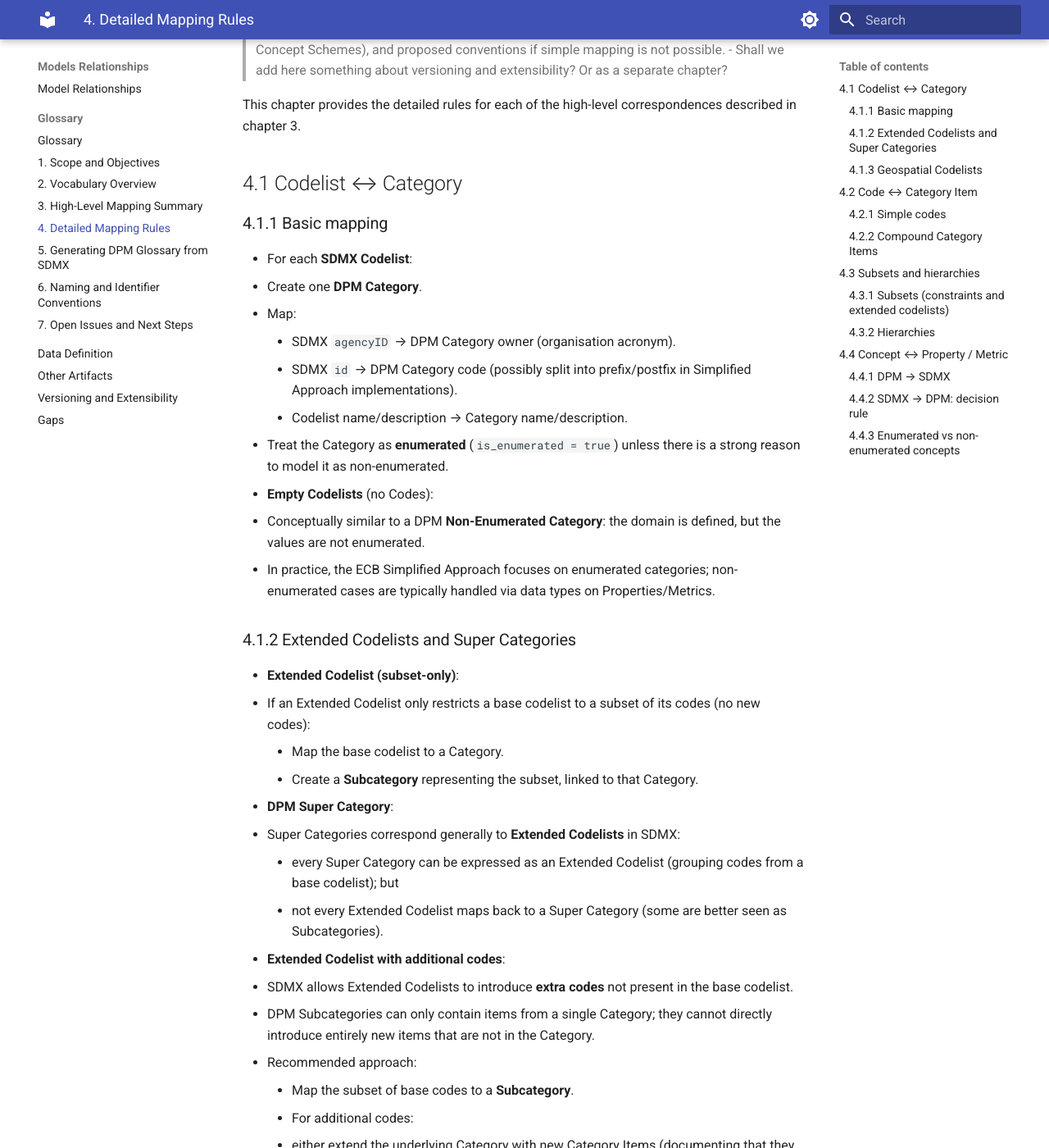
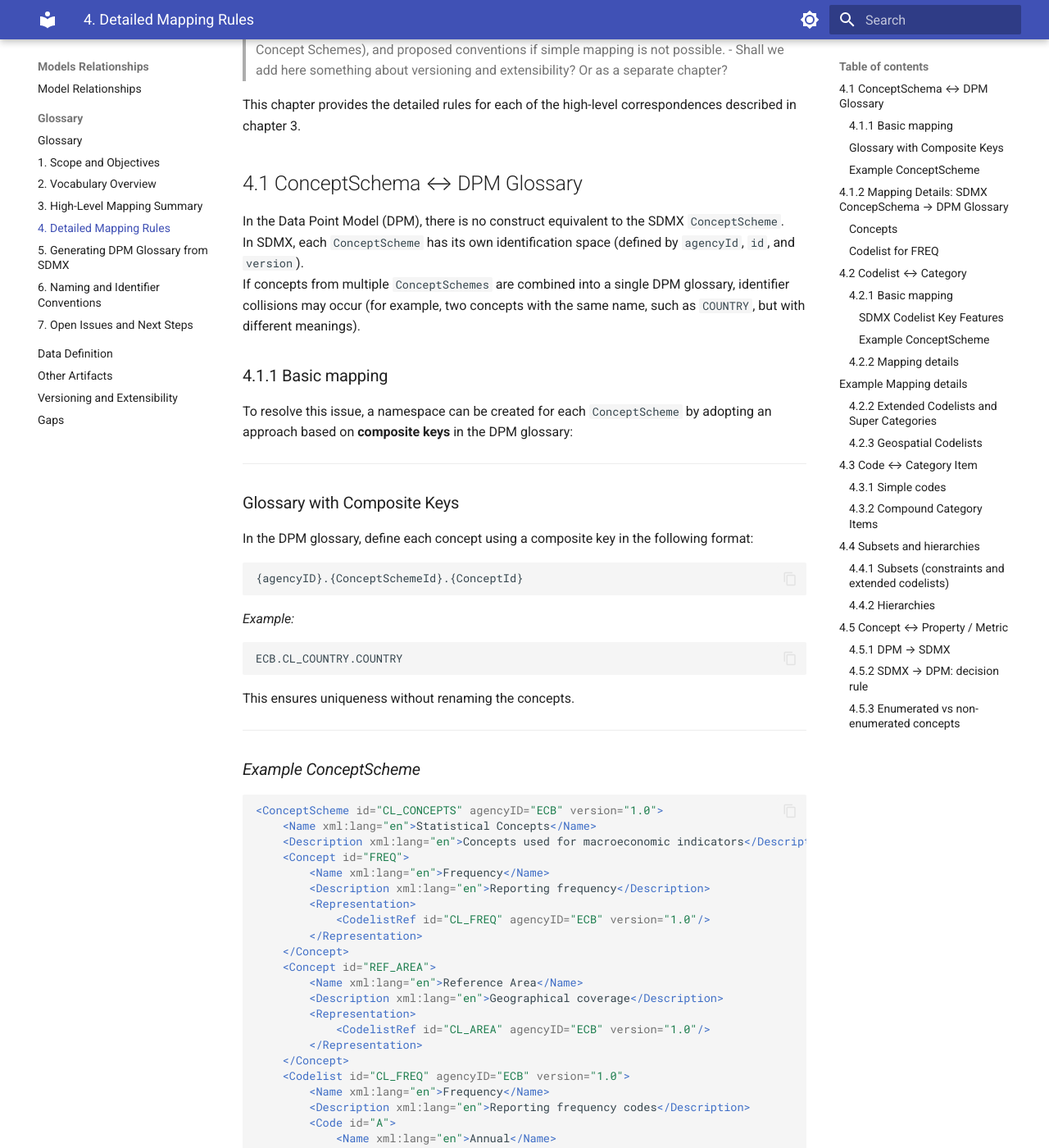
Before and after one commit to sdmx-twg/wp-sdmx-dpm, an MkDocs documentation site: the page built from docs/models-relationships/01_glossary/04_detailed_mapping_rules.md, in a window 1280 px wide and 1400 px high, scrolled down 231 px. Shown: the whole window at 82% size. Built offline with MkDocs 1.6.1 and Material for MkDocs 9.7.7, drawn with Linux system fonts in a browser that asks for light colours; some of the changed text lies outside the part shown.

Commit message:
ConceptSchema e Codelist detailed mapping

````diff
--- a/docs/models-relationships/01_glossary/04_detailed_mapping_rules.md
+++ b/docs/models-relationships/01_glossary/04_detailed_mapping_rules.md
@@ -8,24 +8,149 @@
 
 
 This chapter provides the detailed rules for each of the high-level correspondences described in chapter 3.
-
-## 4.1 Codelist ↔ Category
+## 4.1 ConceptSchema ↔ DPM Glossary
+In the Data Point Model (DPM), there is no construct equivalent to the SDMX `ConceptScheme`.
+In SDMX, each `ConceptScheme` has its own identification space (defined by `agencyId`, `id`, and `version`).
+If concepts from multiple `ConceptSchemes` are combined into a single DPM glossary, identifier collisions may occur (for example, two concepts with the same name, such as `COUNTRY`, but with different meanings).
 
 ### 4.1.1 Basic mapping
 
+To resolve this issue, a namespace can be created for each `ConceptScheme` by adopting an approach based on **composite keys** in the DPM glossary:
+
+---
+
+### Glossary with Composite Keys
+In the DPM glossary, define each concept using a composite key in the following format:
+
+```
+{agencyID}.{ConceptSchemeId}.{ConceptId}
+```
+
+*Example:*
+```
+ECB.CL_COUNTRY.COUNTRY
+```
+
+This ensures uniqueness without renaming the concepts.
+
+---
+
+### *Example ConceptScheme*
+```xml
+<ConceptScheme id="CL_CONCEPTS" agencyID="ECB" version="1.0">
+    <Name xml:lang="en">Statistical Concepts</Name>
+    <Description xml:lang="en">Concepts used for macroeconomic indicators</Description>
+    <Concept id="FREQ">
+        <Name xml:lang="en">Frequency</Name>
+        <Description xml:lang="en">Reporting frequency</Description>
+        <Representation>
+            <CodelistRef id="CL_FREQ" agencyID="ECB" version="1.0"/>
+        </Representation>
+    </Concept>
+    <Concept id="REF_AREA">
+        <Name xml:lang="en">Reference Area</Name>
+        <Description xml:lang="en">Geographical coverage</Description>
+        <Representation>
+            <CodelistRef id="CL_AREA" agencyID="ECB" version="1.0"/>
+        </Representation>
+    </Concept>
+    <Codelist id="CL_FREQ" agencyID="ECB" version="1.0">
+        <Name xml:lang="en">Frequency</Name>
+        <Description xml:lang="en">Reporting frequency codes</Description>
+        <Code id="A">
+            <Name xml:lang="en">Annual</Name>
+        </Code>
+        <Code id="Q">
+            <Name xml:lang="en">Quarterly</Name>
+        </Code>
+        <Code id="M">
+            <Name xml:lang="en">Monthly</Name>
+        </Code>
+    </Codelist>
+</ConceptScheme>
+```
+
+---
+
+## 4.1.2 **Mapping Details: SDMX ConcepSchema → DPM Glossary**
+
+### **Concepts**
+| SDMX Concept | Composite Key in DPM Glossary | Description            |
+|--------------|--------------------------------|------------------------|
+| FREQ         | ECB.CL_CONCEPTS.FREQ          | Reporting frequency    |
+| REF_AREA     | ECB.CL_CONCEPTS.REF_AREA      | Geographical coverage  |
+
+### **Codelist for FREQ**
+| SDMX Code | Composite Key in DPM Glossary | Description |
+|-----------|--------------------------------|-------------|
+| A         | ECB.CL_FREQ.A                 | Annual      |
+| Q         | ECB.CL_FREQ.Q                 | Quarterly   |
+| M         | ECB.CL_FREQ.M                 | Monthly     |
+
+
+## 4.2 Codelist ↔ Category
+An SDMX CodeList is a structural component of the SDMX standard that defines a **set of coded values** for a dimension, attribute, or concept. SDMX CodeList can be mapped to an Enumerated Category in DPM.
+
+### 4.2.1 Basic mapping
 - For each **SDMX Codelist**:
-  - Create one **DPM Category**.
-  - Map:
-    - SDMX `agencyID` → DPM Category owner (organisation acronym).
-    - SDMX `id` → DPM Category code (possibly split into prefix/postfix in Simplified Approach implementations).
-    - Codelist name/description → Category name/description.
-  - Treat the Category as **enumerated** (`is_enumerated = true`) unless there is a strong reason to model it as non-enumerated.
+  - Create one **Enumerated DPM Category**.
 
-- **Empty Codelists** (no Codes):
-  - Conceptually similar to a DPM **Non-Enumerated Category**: the domain is defined, but the values are not enumerated.
-  - In practice, the ECB Simplified Approach focuses on enumerated categories; non-enumerated cases are typically handled via data types on Properties/Metrics.
+#### SDMX Codelist Key Features
+- **Identification**: `id`, `agencyID`, `version`
+- **Content**:
+  - One or more **Code** elements (e.g., ES, FR, DE)
+  - Each Code includes:
+    - `id` (unique identifier)
+    - `Name` (human-readable label)
+    - Optional: description, order, references
+- **Multilingual support**: Labels can be provided in multiple languages
+- **Reusable**: Can be referenced in multiple Data Structure Definitions (DSDs)
 
-### 4.1.2 Extended Codelists and Super Categories
+#### **Example ConceptScheme**
+```xml
+<Codelist id="CL_COUNTRY" agencyID="ECB" version="1.0">
+  <Name xml:lang="en">Country</Name>
+  <Description xml:lang="en">List of countries for ECB reporting (from SDMX CodeList CL_COUNTRY)</Description>
+  <Code id="ES">
+    <Name xml:lang="en">Spain</Name>
+  </Code>
+  <Code id="FR">
+    <Name xml:lang="en">France</Name>
+  </Code>
+</Codelist>
+```
+
+### 4.2.2 Mapping details
+
+| Attribute | Value |
+|---|---|
+| CategoryID | (system-generated, e.g., 1001) |
+| Code | {agencyID}.{ConceptSchemeId}.{CodelistId}|
+| Name | Codelist.Name |
+| Description | Codelist.Description|
+| IsEnumerated | TRUE |
+| IsSuperCategory | FALSE |
+| IsActive | TRUE |
+| IsExternalRefData | FALSE |
+| RefDataSource | NULL |
+| RowGUID | (system-generated UUID) |
+
+## Example Mapping details
+
+| Attribute | Value |
+|---|---|
+| CategoryID | (system-generated, e.g., 1001) |
+| Code | ECB.CS_REPORTING.CL_COUNTRY |
+| Name | Country |
+| Description | List of countries for ECB reporting (from SDMX CodeList CL_COUNTRY) |
+| IsEnumerated | TRUE |
+| IsSuperCategory | FALSE |
+| IsActive | TRUE |
+| IsExternalRefData | FALSE |
+| RefDataSource | NULL |
+| RowGUID | (system-generated UUID) |
+
+### 4.2.2 Extended Codelists and Super Categories
 
 - **Extended Codelist (subset-only)**:
   - If an Extended Codelist only restricts a base codelist to a subset of its codes (no new codes):
@@ -46,7 +171,7 @@ This chapter provides the detailed rules for each of the high-level corresponden
       - either extend the underlying Category with new Category Items (documenting that they originate from an Extended Codelist only), or
       - treat them as part of a separate Category/CategoryItem set and document the relationship (e.g. in the versioning/extensibility section).
 
-### 4.1.3 Geospatial Codelists
+### 4.2.3 Geospatial Codelists
 
 - **Geospatial Codelist → Category (enumerated)**:
   - Create a Category and Category Items in the same way as for a normal codelist.
@@ -86,9 +211,9 @@ This chapter provides the detailed rules for each of the high-level corresponden
     - even though SDMX does not encode that composition explicitly.
   - This is mainly a design choice on the DPM side; SDMX does not force it.
 
-## 4.3 Subsets and hierarchies
+## 4.4 Subsets and hierarchies
 
-### 4.3.1 Subsets (constraints and extended codelists)
+### 4.4.1 Subsets (constraints and extended codelists)
 
 Subsets of codelists (e.g. “codes allowed in a specific Dataflow”) can arise from:
 - Extended Codelists (subset-only), and/or
@@ -101,7 +226,7 @@ Mapping rules:
   - The items of the Subcategory correspond to the allowed Category Items for the context (Dataflow/DSD).
   - Use constraint metadata (e.g. include/exclude, cascade flags) to determine which items belong to the Subcategory.
 
-### 4.3.2 Hierarchies
+### 4.4.2 Hierarchies
 
 - **Hierarchy over a single codelist**:
   - When an SDMX Hierarchy only includes codes from one codelist:
@@ -116,9 +241,9 @@ Mapping rules:
       - separate hierarchies per Category, and/or
       - external documentation.
 
-## 4.4 Concept ↔ Property / Metric
+## 4.5 Concept ↔ Property / Metric
 
-### 4.4.1 DPM → SDMX
+### 4.5.1 DPM → SDMX
 
 - **Metric → Concept used as measure**:
   - For each DPM Metric:
@@ -134,7 +259,7 @@ Mapping rules:
       - non-enumerated (facet-based) otherwise,
     - use it as a dimension or attribute in DSDs.
 
-### 4.4.2 SDMX → DPM: decision rule
+### 4.5.2 SDMX → DPM: decision rule
 
 When generating DPM glossary entries from SDMX Concepts, use the following rule:
 
@@ -157,7 +282,7 @@ When generating DPM glossary entries from SDMX Concepts, use the following rule:
    - do not attempt to map Concept Schemes themselves;
    - use the Concept Scheme’s agency and ID to drive ownership and naming in the DPM glossary.
 
-### 4.4.3 Enumerated vs non-enumerated concepts
+### 4.5.3 Enumerated vs non-enumerated concepts
 
 - **Enumerated Concepts** (with codelist-based representations):
   - Map their codelists/extended codelists to Categories/Subcategories (as above).
````
Also changed, not shown: other parts of docs/models-relationships/01_glossary/04_detailed_mapping_rules.md (+3 -3 lines).
